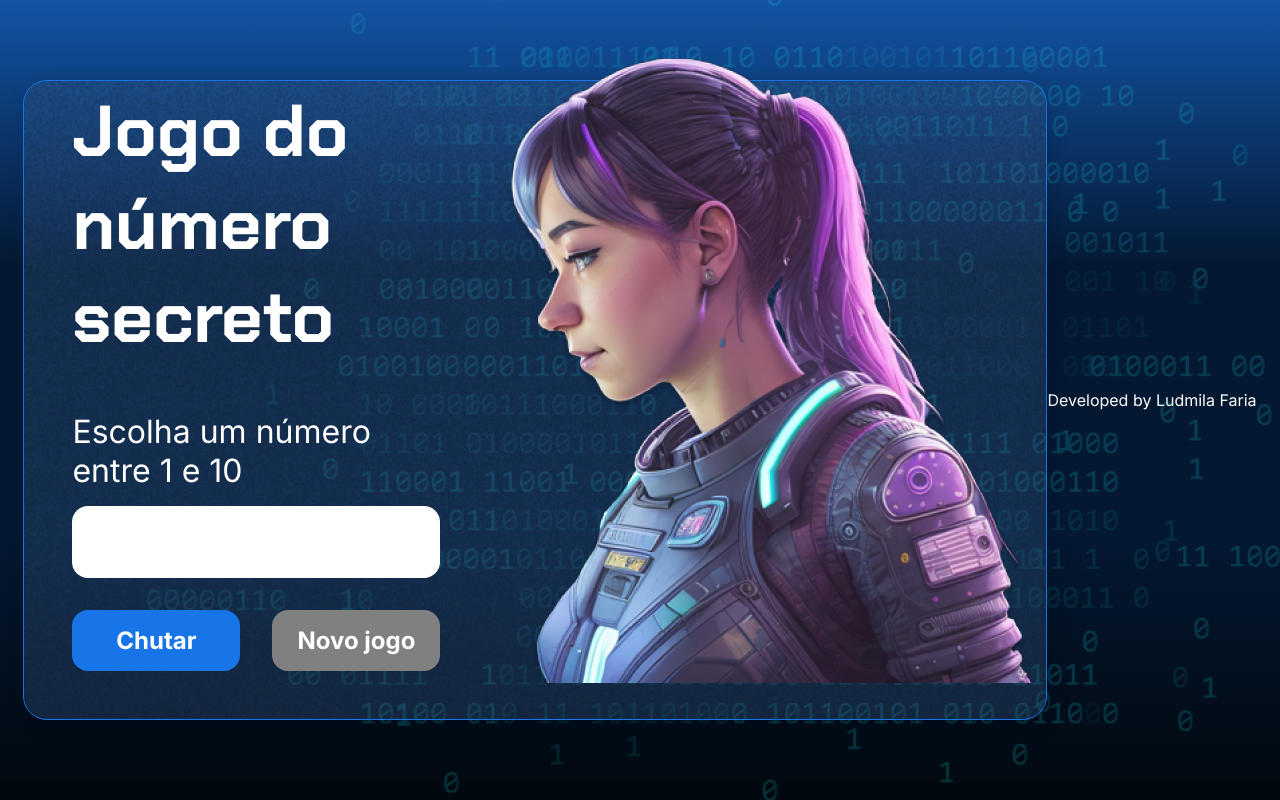
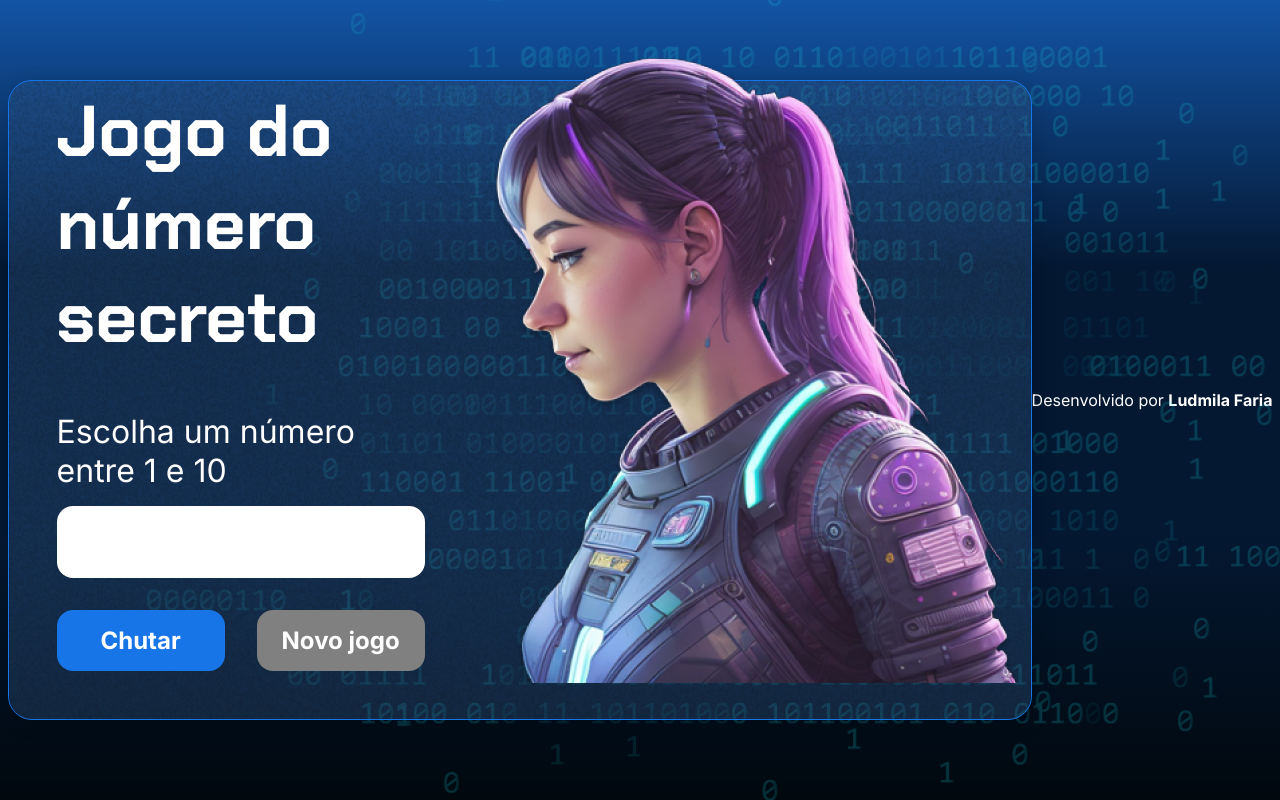
Before and after one commit to Ludfaria26/jogo-do-numero-secreto, a plain HTML site: page index.html in a window 1280 px wide. Drawn offline with Linux system fonts and the light colour scheme.

Commit message:
Update index.html

```diff
--- a/index.html
+++ b/index.html
@@ -30,14 +30,11 @@
             <img src="./img/ia.png" alt="Uma pessoa olhando para a esquerda" class="container__imagem-pessoa" />
         </div>
     </div>
+    <script src="app.js" defer></script>
+    <footer>
+    <p class="container__texto-rodape">Desenvolvido por <strong>Ludmila Faria</strong></p>
+</footer>
 
-
-
-
-    <script src="app.js" defer></script>
-     <footer>
-    <p>Developed by Ludmila Faria</p>
-  </footer>
 </body>
 
 </html>
```
